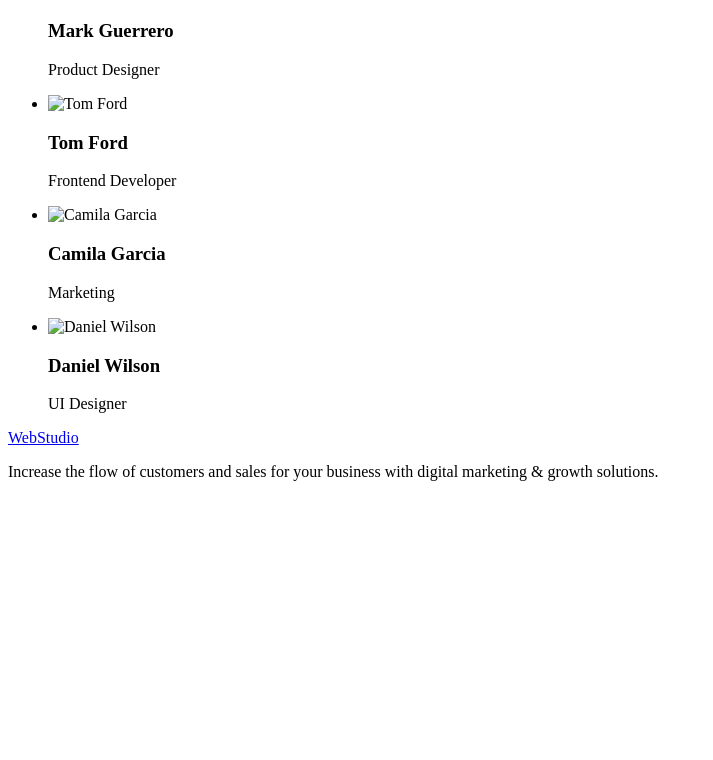
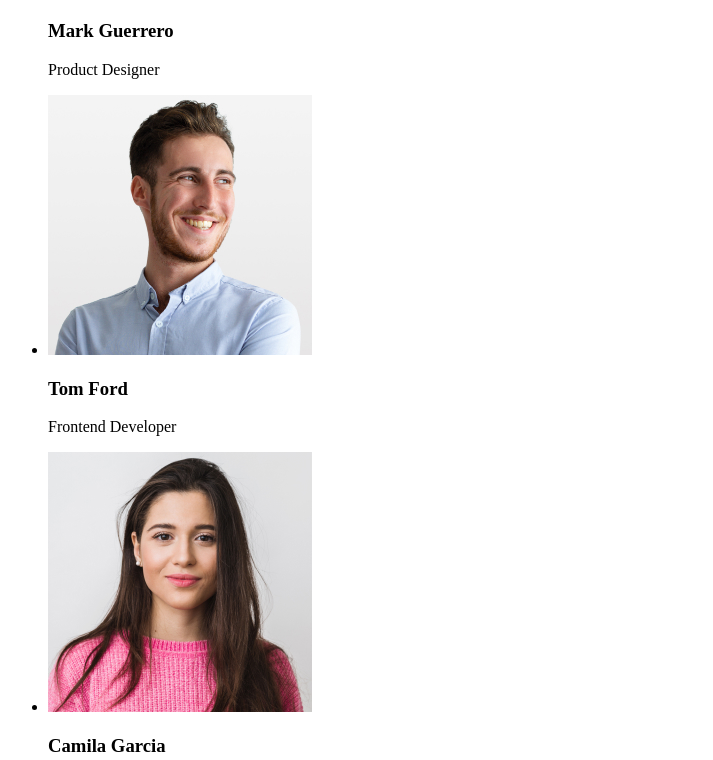
Before and after one commit to MarharytaOsypova/goit-markup-hw-01, a plain HTML site: page index.html in a window 1280 px wide. Shown: the part 923-1683 px from the top of the page, without its empty margins (0-713 px from the left). Before the commit the page ends 1420 px from the top, so only its background shows below. Drawn offline with Linux system fonts and the light colour scheme.

Commit message:
version 6

```diff
--- a/index.html
+++ b/index.html
@@ -75,7 +75,7 @@
           </li>
           <li>
             <img
-              src="./images/img(1).jpg"
+              src="./images/img1.jpg"
               width="264"
               height="260"
               alt="Tom Ford"
@@ -85,7 +85,7 @@
           </li>
           <li>
             <img
-              src="./images/img(2).jpg"
+              src="./images/img2.jpg"
               width="264"
               height="260"
               alt="Camila Garcia"
@@ -95,7 +95,7 @@
           </li>
           <li>
             <img
-              src="./images/img(3).jpg"
+              src="./images/img3.jpg"
               width="264"
               height="260"
               alt="Daniel Wilson"
```
Also changed, not shown: images/img1.jpg (renamed from images/img (1).jpg), images/img2.jpg (renamed from images/img (2).jpg), images/img3.jpg (renamed from images/img (3).jpg).
